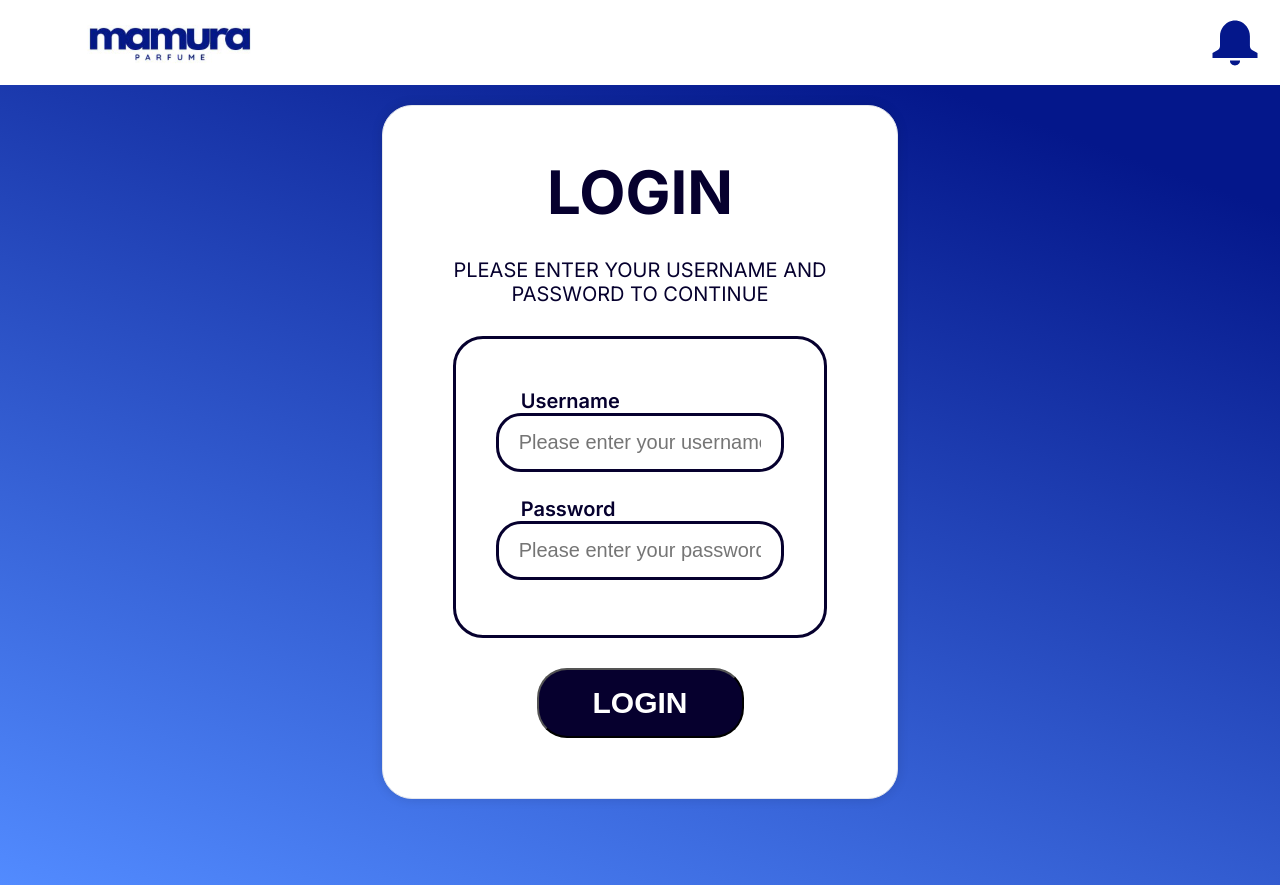
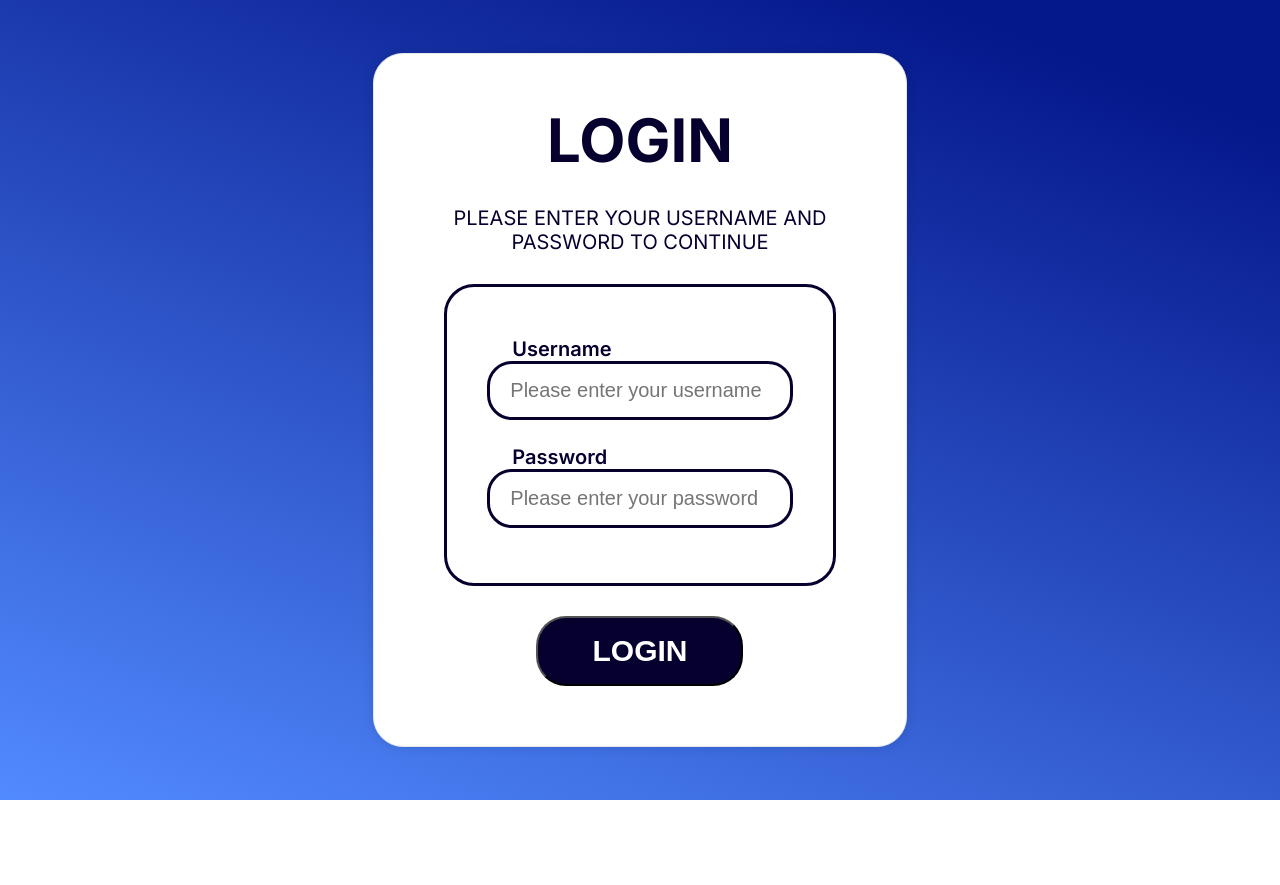
Before and after one commit to DDD5677/parfume_crm, a Vue app: page /login in a window 1280 px wide. After the commit the page ends 800 px from the top, so only its background shows below. Built offline with nearby package versions, Linux system fonts and the light colour scheme.

Commit message:
last fix

```diff
--- a/src/stores/dashboardStore.js
+++ b/src/stores/dashboardStore.js
@@ -58,7 +58,7 @@ export const useDashboardStore = defineStore("dashboard", () => {
                   });
                }
                diagram.labels = diagram.labels.reverse();
-               diagram.values = Object.values(response.data.data);
+               diagram.values = Object.values(response.data.data).reverse();
                resolve(diagram);
             })
             .catch((error) => {
--- a/src/views/LoginView.vue
+++ b/src/views/LoginView.vue
@@ -1,14 +1,7 @@
 <template>
 	<div class="common-layout">
-		<el-container>
-			<el-header class="header1" :height="'85px'">
-				<div class="brand">
-					<RouterLink :to="{ name: 'home' }"><img src="@/assets/images/logo.svg" /></RouterLink>
-				</div>
-				<img class="notify" src="@/assets/images/bell.svg" alt="">
-			</el-header>
-			<el-main>
-				<el-row justify="center">
+		<div class="login-form">
+			<el-row justify="center" style="width:100%">
 				<el-col :xs="23" :sm="18" :md="15" :lg="10">
 					<el-card>
 						<h3>Login</h3>
@@ -31,8 +24,8 @@
 					</el-card>
 				</el-col>
 			</el-row>
-			</el-main>
-		</el-container>
+
+		</div>
 	</div>
 </template>
 
@@ -57,29 +50,22 @@ const loginHandler = () => {
 </script>
 
 <style lang="scss" scoped>
-.header1 {
+.common-layout {
+	background: rgb(4, 23, 139);
+	background: linear-gradient(200deg, rgba(4, 23, 139, 1) 10%, rgba(82, 139, 255, 1) 100%);
+}
+
+.login-form {
 	display: flex;
 	align-items: center;
-	justify-content: space-between;
+	justify-content: center;
+	width: 100%;
+	min-height: 100vh;
 
-	.brand {
-		img {
 
-			width: 300px;
-		}
-	}
-
-	.notify {
-		width: 50px;
-	}
-}
-
-.el-main {
-	min-height: 100vh;
-	background: rgb(4, 23, 139);
-	background: linear-gradient(200deg, rgba(4, 23, 139, 1) 10%, rgba(82, 139, 255, 1) 100%);
 
 	.el-card {
+
 		color: #06002E;
 		padding: 30px 50px 40px;
 		border-radius: 30px;
```
Lines whose indentation alone changed are shown as unchanged.
